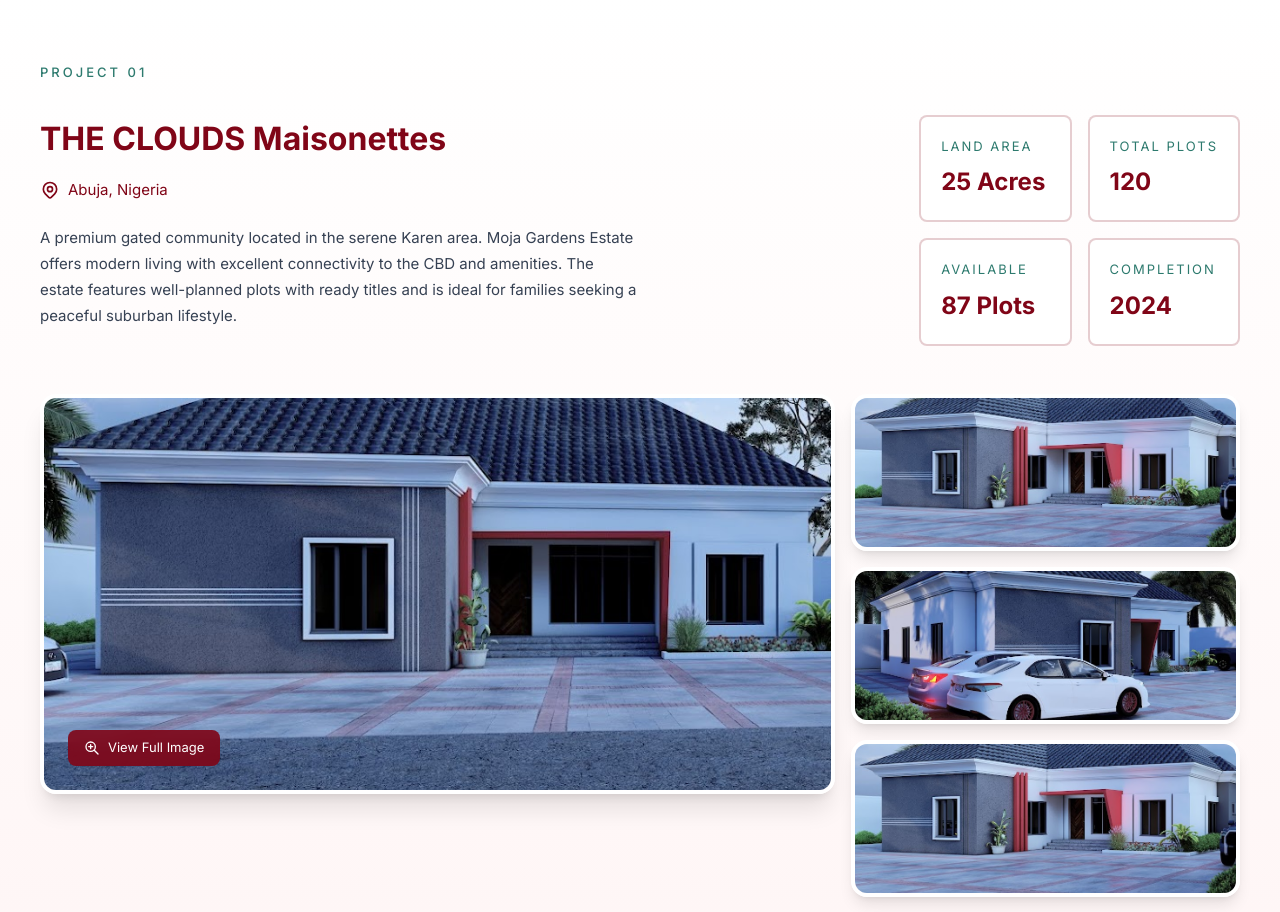
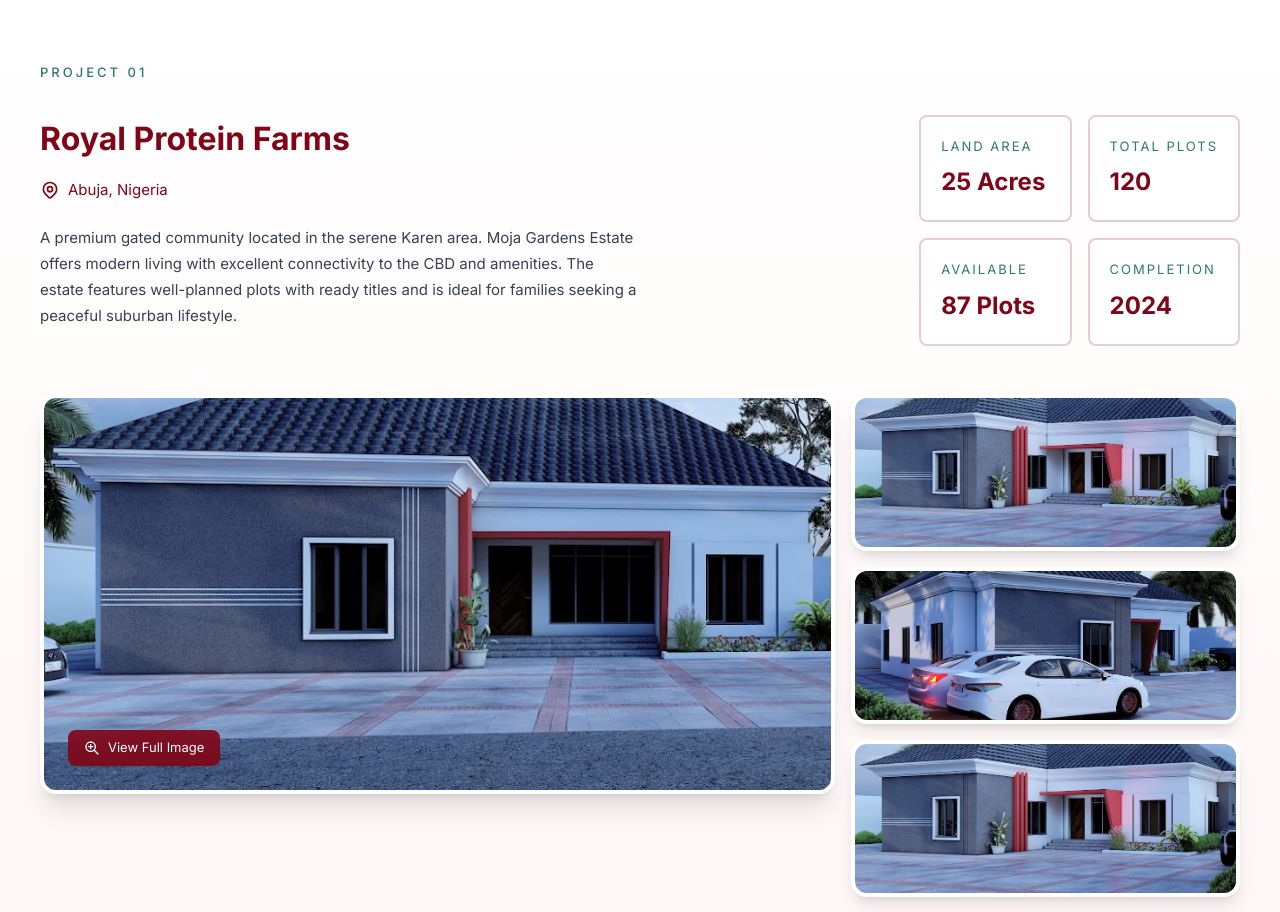
Before and after one commit to onyillto/omoja_estate, a Next.js app: page /residential in a window 1280 px wide. Shown: the part 881-1793 px from the top of the page. Built offline with nearby package versions, Linux system fonts and the light colour scheme.

Commit message:
Update residentProjects.tsx

```diff
--- a/app/component/residentProjects.tsx
+++ b/app/component/residentProjects.tsx
@@ -30,7 +30,7 @@ const ProjectDetails = () => {
           <div className="flex flex-col md:flex-row justify-between items-start gap-8">
             <div className="flex-1">
               <h1 className="text-[#800517] text-[36px] md:text-[32px] sm:text-[28px] font-bold mb-4">
-                THE CLOUDS Maisonettes
+                Royal Protein Farms
               </h1>
               <div className="flex items-center gap-2 text-[#800517] mb-6">
                 <svg
```
